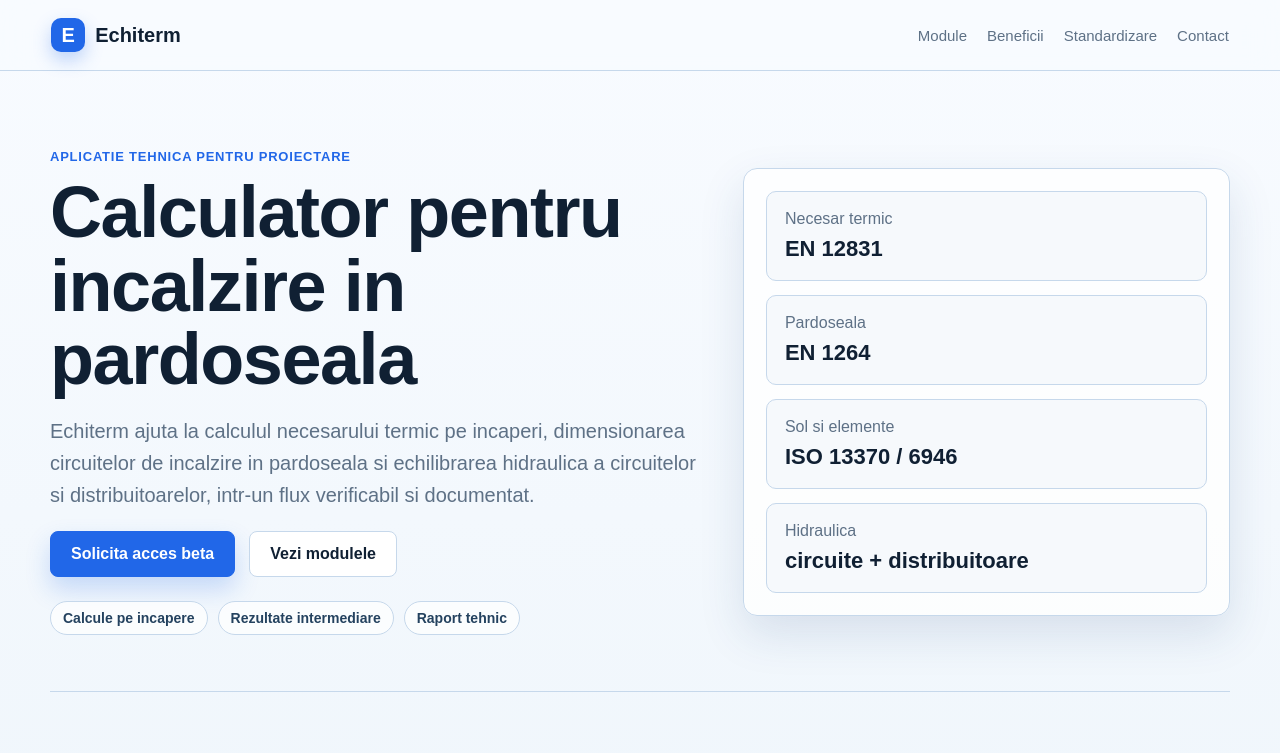
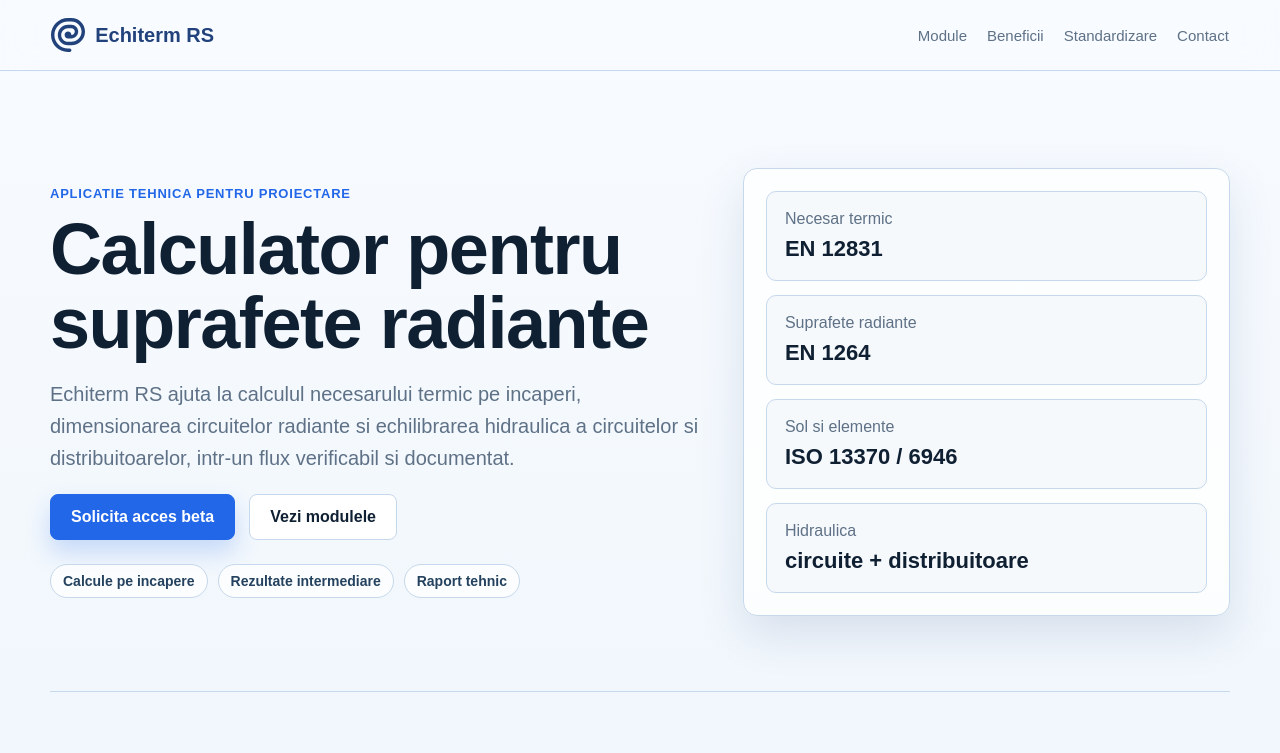
Before and after one commit to danucj/echiterm-site, a plain HTML site: page index.html in a window 1280 px wide. Shown: the top 753 px of the page. Drawn offline with Linux system fonts and the light colour scheme.

Commit message:
Actualizeaza brandingul Echiterm RS

```diff
--- a/assets/styles.css
+++ b/assets/styles.css
@@ -54,14 +54,15 @@ a {
 }
 
 .brand-mark {
-  display: grid;
-  place-items: center;
+  display: block;
+  object-fit: contain;
   width: 34px;
   height: 34px;
-  border-radius: 10px;
-  color: white;
-  background: var(--accent);
-  box-shadow: 0 8px 18px rgba(33, 103, 232, 0.28);
+  flex: 0 0 34px;
+}
+
+.brand {
+  color: #22427c;
 }
 
 .nav {
--- a/index.html
+++ b/index.html
@@ -3,15 +3,16 @@
 <head>
   <meta charset="utf-8">
   <meta name="viewport" content="width=device-width, initial-scale=1">
-  <title>Echiterm - Calculator pentru incalzire in pardoseala</title>
-  <meta name="description" content="Echiterm este un calculator tehnic pentru incalzire in pardoseala, necesar termic pe incaperi si echilibrare hidraulica a circuitelor si distribuitoarelor.">
+  <title>Echiterm RS - Radiant Surfaces</title>
+  <meta name="description" content="Echiterm RS este un calculator tehnic pentru suprafete radiante, necesar termic pe incaperi si echilibrare hidraulica a circuitelor si distribuitoarelor.">
+  <link rel="icon" type="image/svg+xml" href="assets/echiterm-rs.svg">
   <link rel="stylesheet" href="assets/styles.css">
 </head>
 <body>
   <header class="site-header">
     <a class="brand" href="/">
-      <span class="brand-mark">E</span>
-      <span>Echiterm</span>
+      <img class="brand-mark" src="assets/echiterm-rs.svg" alt="Echiterm RS">
+      <span>Echiterm RS</span>
     </a>
     <nav class="nav">
       <a href="#module">Module</a>
@@ -25,10 +26,10 @@
     <section class="hero">
       <div class="hero-copy">
         <p class="eyebrow">Aplicatie tehnica pentru proiectare</p>
-        <h1>Calculator pentru incalzire in pardoseala</h1>
+        <h1>Calculator pentru suprafete radiante</h1>
         <p class="lead">
-          Echiterm ajuta la calculul necesarului termic pe incaperi, dimensionarea circuitelor
-          de incalzire in pardoseala si echilibrarea hidraulica a circuitelor si distribuitoarelor,
+          Echiterm RS ajuta la calculul necesarului termic pe incaperi, dimensionarea circuitelor
+          radiante si echilibrarea hidraulica a circuitelor si distribuitoarelor,
           intr-un flux verificabil si documentat.
         </p>
         <div class="hero-actions">
@@ -47,7 +48,7 @@
           <strong>EN 12831</strong>
         </div>
         <div class="metric">
-          <span>Pardoseala</span>
+          <span>Suprafete radiante</span>
           <strong>EN 1264</strong>
         </div>
         <div class="metric">
@@ -114,7 +115,7 @@
       </div>
       <div class="text-block">
         <p>
-          Echiterm este construit pentru proiectanti si executanti care vor sa vada ipotezele,
+          Echiterm RS este construit pentru proiectanti si executanti care vor sa vada ipotezele,
           formulele, unitatile de masura si rezultatele intermediare. Aplicatia urmareste o
           abordare tehnica transparenta, cu formule grupate pe module si standarde.
         </p>
@@ -130,7 +131,7 @@
     <section id="contact" class="section contact">
       <div>
         <p class="eyebrow">Acces beta</p>
-        <h2>Vrei sa testezi Echiterm sau sa discutam tehnic?</h2>
+        <h2>Vrei sa testezi Echiterm RS sau sa discutam tehnic?</h2>
         <p>
           Aplicatia este in dezvoltare activa. Pentru acces beta, feedback de proiectare
           sau colaborare, trimite un mesaj.
@@ -141,8 +142,8 @@
   </main>
 
   <footer class="site-footer">
-    <span>&copy; 2026 Echiterm</span>
-    <span>Calculator pentru incalzire in pardoseala si echilibrare hidraulica.</span>
+    <span>&copy; 2026 Echiterm RS</span>
+    <span>Calculator pentru suprafete radiante si echilibrare hidraulica.</span>
   </footer>
 </body>
 </html>
```
Also changed, not shown: assets/echiterm-rs.svg (added).
